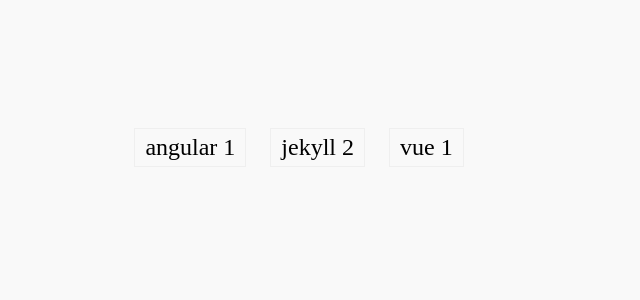
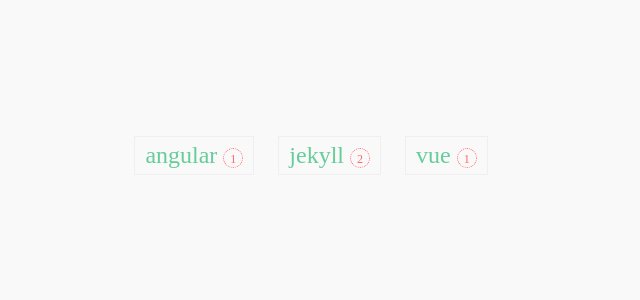
Before and after one commit to heuuLZP/me, a Jekyll site: the page built from category.html, in a window 1280 px wide. Shown: the top 300 px of the page, without its empty margins (0-640 px from the left). Built offline with Jekyll 4.4.1, drawn with Linux system fonts in a browser that asks for light colours.

Commit message:
## 标签页样式

```diff
--- a/category.html
+++ b/category.html
@@ -18,7 +18,7 @@
     .tags{
       padding: 100px 10% 100px 10%;
     }
-    span{
+    .tags li{
       display: inline-block;
       margin-right: 20px;
       margin-top: 20px;
@@ -26,15 +26,31 @@
       border:1px solid #efefef;
       font-size: 24px;
     }
+    .tags li a{
+      color: #66cc99;
+      text-decoration: none;
+    }
+    .tags li span{
+      display: inline-block;
+      width: 18px;
+      height: 18px;
+      line-height: 20px;
+      text-align: center;
+      font-size: 12px;
+      color: #ff6666;
+      border:1px dotted #ff6666;
+      border-radius: 15px;
+    }
   </style>
 </head>
 <body>
-    <div class="tags">
+    <ul class="tags">
       {% for category in site.categories %}
-        <span>
-          {{ category | first}} {{ category | last | size }}
-        </span>
+        <li>
+          <a href="./tags/angular.html">{{ category | first}}</a>
+          <span>{{ category | last | size }}</span>
+        </li>
       {% endfor %}
-    </div>
+    </ul>
 </body>
 </html>
```
Also changed, not shown: other parts of category.html (+1 -1 lines), img/site/number.png (added).
